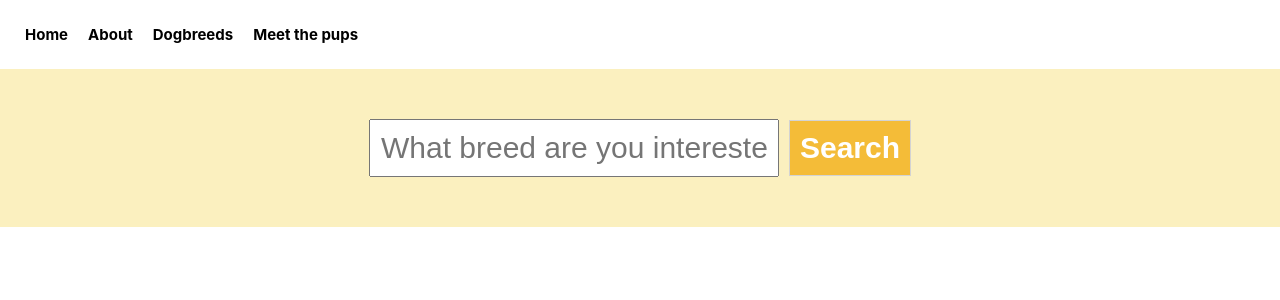
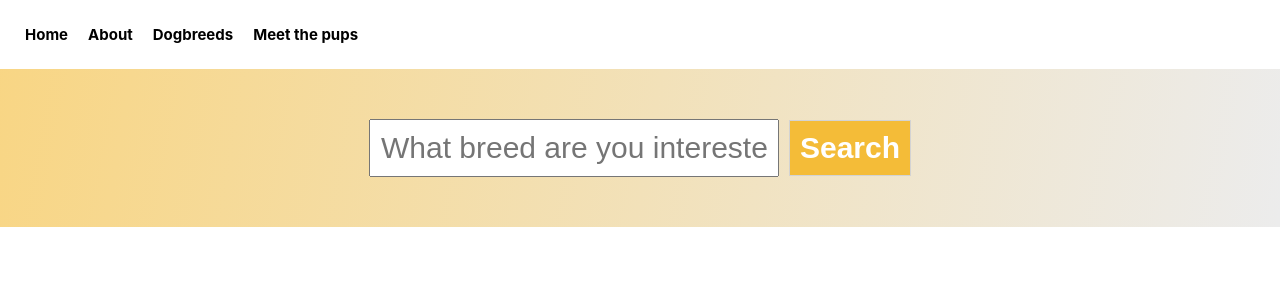
Before and after one commit to SusannaMj/Pet-adoption-app, a React (Create React App) app: page /dogbreeds in a window 1280 px wide. Shown: the top 300 px of the page. Built offline with nearby package versions, Linux system fonts and the light colour scheme.

Commit message:
added background to Dogbreed-search-page

```diff
--- a/src/Dogbreeds.css
+++ b/src/Dogbreeds.css
@@ -1,6 +1,7 @@
 .dogbreedSearchForm {
   text-align: center;
   padding: 50px;
+  width: auto;
 }
 
 .dogbreedSearchField {
@@ -21,5 +22,11 @@
 }
 
 .dogbreedPageBody {
-  background-color: rgb(251, 240, 191);
+  background-image: linear-gradient(
+      100deg,
+      rgba(244, 188, 56, 0.615),
+      rgba(0, 0, 0, 0.076)
+    ),
+    url("/src/images/Paw\ Print\ background.jpg");
+  background-size: cover;
 }
--- a/src/Types.css
+++ b/src/Types.css
@@ -1,6 +1,6 @@
 .dogbreedCard h2 {
   color: var(--second-color);
-  font-size: 50px;
+  font-size: 56px;
   text-align: center;
   padding-bottom: 20px;
 }
@@ -11,12 +11,13 @@
 }
 
 .dogbreedCard {
-  border: 4px solid var(--second-color);
-  border-radius: 20px;
+  border: 17px solid var(--second-color);
+
   margin: 40px auto;
   max-width: 800px;
   padding: 20px;
   background-color: white;
+
   box-shadow: rgb(38, 57, 77) 0px 20px 30px -10px;
 }
 
@@ -27,7 +28,7 @@
   margin: 50px auto;
 
   border: 5px solid var(--second-color);
-  border-radius: 20px;
+  border-radius: 10px;
   box-shadow: rgba(0, 0, 0, 0.25) 0px 54px 55px,
     rgba(0, 0, 0, 0.12) 0px -12px 30px, rgba(0, 0, 0, 0.12) 0px 4px 6px,
     rgba(0, 0, 0, 0.17) 0px 12px 13px, rgba(0, 0, 0, 0.09) 0px -3px 5px;
```
Also changed, not shown: src/images/Paw Print background.jpg (added).
